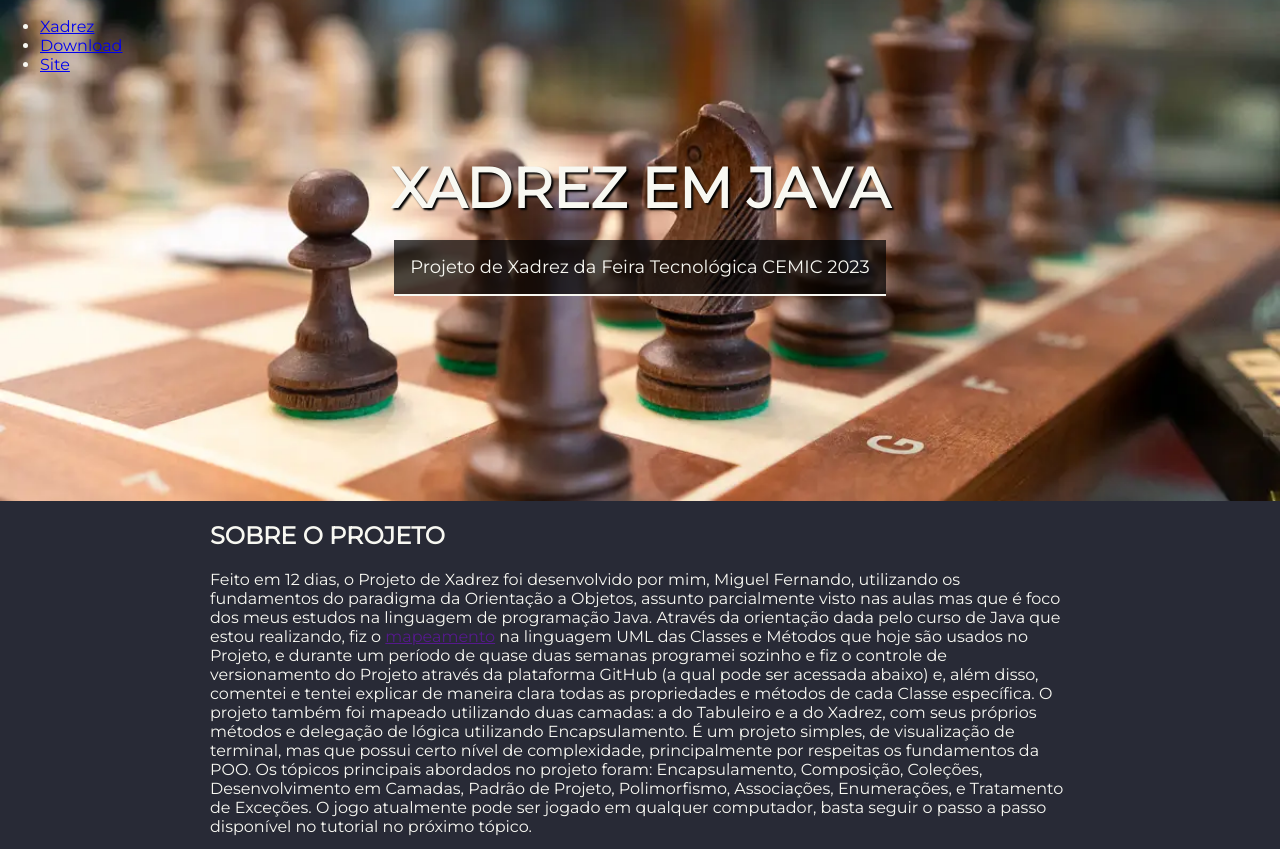
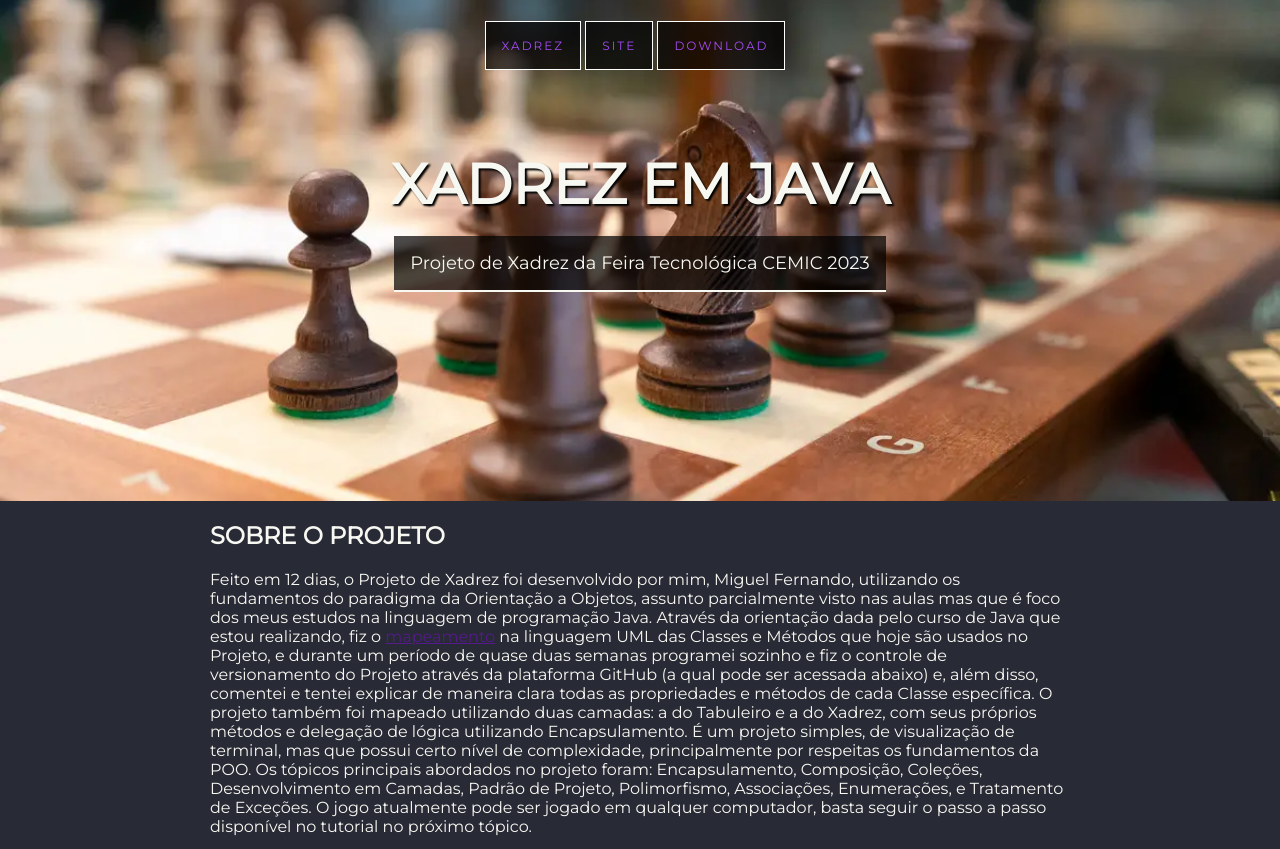
Before and after one commit to FernandoAurelius/site-xadrez-em-java, a plain HTML site: page index/index.html in a window 1280 px wide. Shown: the top 849 px of the page. Drawn offline with Linux system fonts and the light colour scheme.

Commit message:
Created the Navigation (Criada a Navegação)

```diff
--- a/index/index.html
+++ b/index/index.html
@@ -19,8 +19,8 @@
         <nav>
             <ul>
                 <li><a href="https://github.com/FernandoAurelius/chess-system" target="_blank">Xadrez</a></li>
+                <li><a href="https://github.com/FernandoAurelius/site-xadrez-em-java" target="_blank">Site</a></li>
                 <li><a href="https://www.mediafire.com/file/dp8hv4mwj15tggl/Xadrez_em_Java.rar/file" target="_blank">Download</a></li>
-                <li><a href="https://github.com/FernandoAurelius/site-xadrez-em-java" target="_blank">Site</a></li>
             </ul>
         </nav>
         <div class="hero-content">
--- a/styles/stylesheet.css
+++ b/styles/stylesheet.css
@@ -44,3 +44,29 @@ main {
     padding: 16px;
     border-bottom: 2px solid;
 }
+
+.hero nav ul {
+    margin: 20px 50px 0 0;
+    text-align: center;
+}
+
+.hero nav li {
+    display: inline-block;
+    list-style-type: none;
+    border: 1px solid white;
+}
+
+.hero nav a {
+    background: rgba(0, 0, 0, .7);
+    padding: 16px;
+    display: block;
+    text-decoration: none;
+    color: #a54cf8;
+    text-transform: uppercase;
+    font-size: 12px;
+    letter-spacing: 2px;
+}
+
+.hero nav a:hover {
+    background-color: rgba(0, 0, 0, .4);
+}
```
